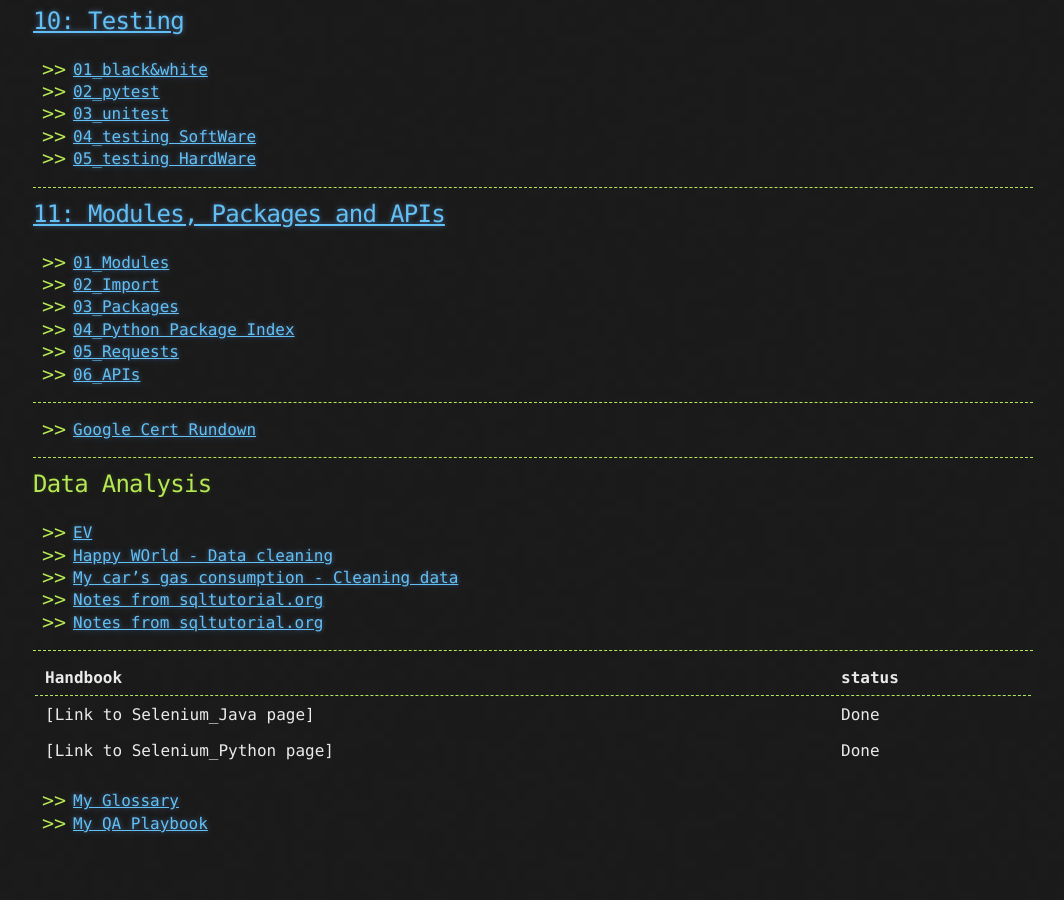
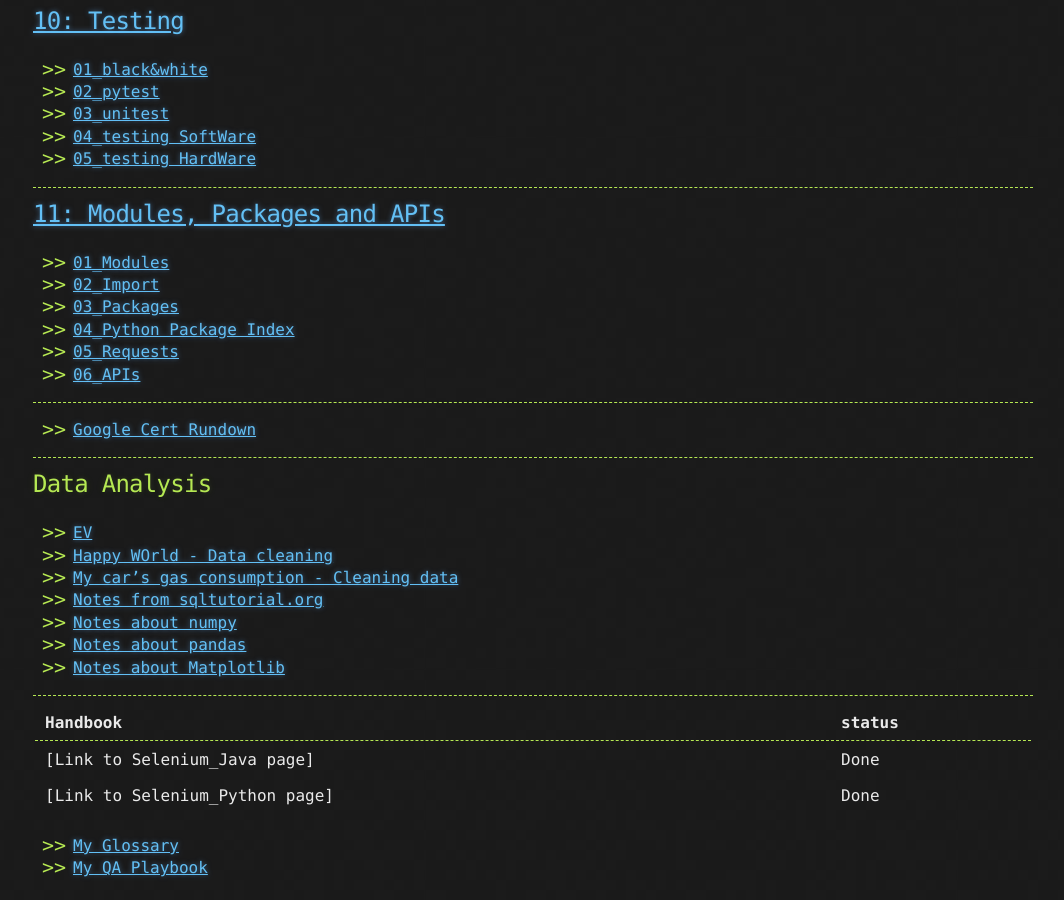
Before and after one commit to sciustechnologia/sciustechnologia.github.io, a Jekyll site: the page built from index.md, in a window 1280 px wide and 900 px high, scrolled down 5715 px. Shown: the whole window, without its empty margins (107-1171 px from the left). Built offline with Jekyll 4.4.1, drawn with Linux system fonts in a browser that asks for light colours; before the commit the page ends 6570 px from its top, so only the background shows below that.

Commit message:
Update index.md

```diff
--- a/index.md
+++ b/index.md
@@ -266,7 +266,9 @@ Testing AI
 - [Happy WOrld - Data cleaning](./data/happy.html)
 - [My car's gas consumption - Cleaning data](./data/bb.html)
 - [Notes from  sqltutorial.org](./data/10_00.html)
-- [Notes from  sqltutorial.org](./data/10_01.html)
+- [Notes about numpy](./data/10_01.html)
+- [Notes about pandas](./data/10_03.html)
+- [Notes about Matplotlib](./data/10_02.html)
 
 ***
 
```
